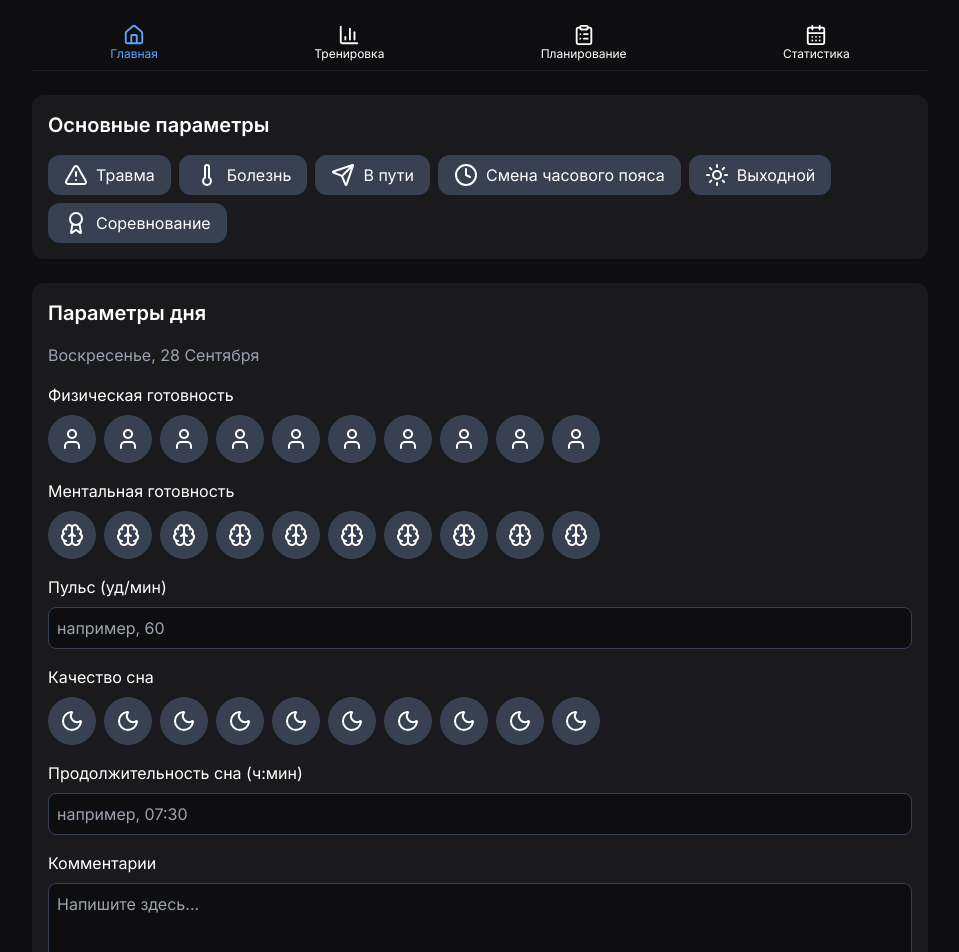
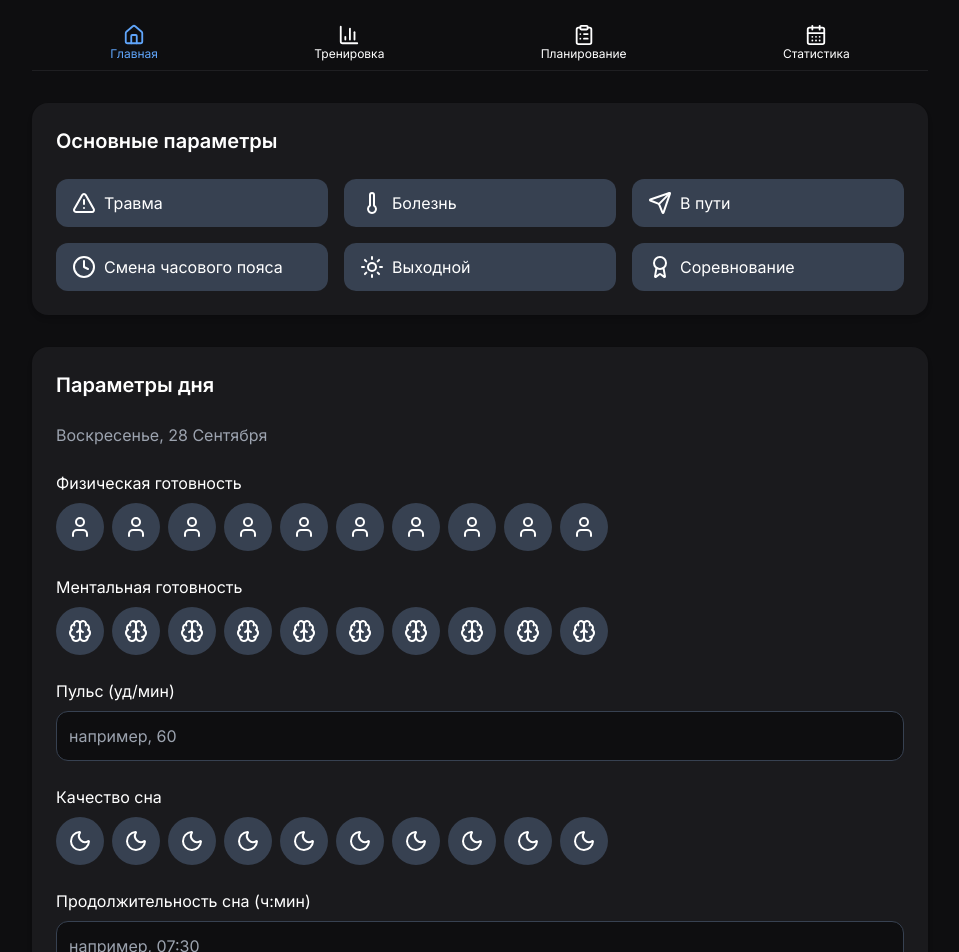
Before and after one commit to mbaliabin/dagbook-test, a React (Vite) app in the folder fasx-frontend/: page /daily in a window 1280 px wide. Shown: the top 952 px of the page, without its empty margins (160-1119 px from the left). Built offline with nearby package versions, Linux system fonts and the light colour scheme.

Commit message:
Доработка DailyParameters.tsx 8

```diff
--- a/fasx-frontend/src/pages/DailyParameters.tsx
+++ b/fasx-frontend/src/pages/DailyParameters.tsx
@@ -5,7 +5,7 @@ import {
 } from "lucide-react";
 
 export default function DailyParameters() {
-  // Основные параметры (вкл/выкл)
+  // Основные параметры
   const [skadet, setSkadet] = useState(false);
   const [syk, setSyk] = useState(false);
   const [paReise, setPaReise] = useState(false);
@@ -13,7 +13,7 @@ export default function DailyParameters() {
   const [fridag, setFridag] = useState(false);
   const [konkurranse, setKonkurranse] = useState(false);
 
-  // Параметры дня (10-балльная шкала)
+  // Параметры дня
   const [physical, setPhysical] = useState(0);
   const [mental, setMental] = useState(0);
   const [sleepQuality, setSleepQuality] = useState(0);
@@ -66,7 +66,7 @@ export default function DailyParameters() {
   };
 
   const renderTenButtons = (value: number, setValue: (val: number) => void, Icon: React.FC<React.SVGProps<SVGSVGElement>>) => (
-    <div className="flex space-x-2">
+    <div className="flex flex-wrap gap-2">
       {[...Array(10)].map((_, i) => (
         <button
           key={i}
@@ -95,7 +95,7 @@ export default function DailyParameters() {
   ) => (
     <button
       onClick={() => setActive(!active)}
-      className={`px-4 py-2 rounded-xl flex items-center space-x-2 ${active ? activeColor : "bg-gray-700"}`}
+      className={`px-4 py-3 rounded-xl flex items-center space-x-2 ${active ? activeColor : "bg-gray-700"} transition`}
     >
       <Icon className="w-6 h-6" fill={active ? "#fff" : "none"} stroke="#fff" strokeWidth={2} />
       <span>{label}</span>
@@ -104,7 +104,8 @@ export default function DailyParameters() {
 
   return (
     <div className="min-h-screen bg-[#0e0e10] text-white px-4 py-6">
-      <div className="max-w-4xl mx-auto space-y-6">
+      <div className="max-w-4xl mx-auto space-y-8">
+
         {/* Навигация */}
         <div className="flex justify-around items-center border-b border-[#1f1f22] pb-2 mb-4">
           <div className="flex flex-col items-center text-blue-400">
@@ -126,9 +127,9 @@ export default function DailyParameters() {
         </div>
 
         {/* Основные параметры */}
-        <div className="bg-[#1a1a1d] p-4 rounded-xl space-y-4">
+        <div className="bg-[#1a1a1d] p-6 rounded-2xl shadow-md space-y-6">
           <h2 className="text-xl font-semibold text-white">Основные параметры</h2>
-          <div className="flex flex-wrap gap-2">
+          <div className="grid grid-cols-2 md:grid-cols-3 gap-4">
             {renderToggleButton(skadet, setSkadet, AlertTriangle, "Травма", "bg-red-600")}
             {renderToggleButton(syk, setSyk, Thermometer, "Болезнь", "bg-red-500")}
             {renderToggleButton(paReise, setPaReise, Send, "В пути", "bg-blue-500")}
@@ -139,70 +140,71 @@ export default function DailyParameters() {
         </div>
 
         {/* Параметры дня */}
-        <div className="bg-[#1a1a1d] p-4 rounded-xl space-y-4">
+        <div className="bg-[#1a1a1d] p-6 rounded-2xl shadow-md space-y-6">
           <h2 className="text-xl font-semibold text-white">Параметры дня</h2>
           <p className="text-gray-400 capitalize">{today}</p>
 
           {/* Физическая готовность */}
-          <div>
-            <p className="mb-2">Физическая готовность</p>
+          <div className="space-y-2">
+            <p>Физическая готовность</p>
             {renderTenButtons(physical, setPhysical, User)}
           </div>
 
           {/* Ментальная готовность */}
-          <div>
-            <p className="mb-2">Ментальная готовность</p>
+          <div className="space-y-2">
+            <p>Ментальная готовность</p>
             {renderTenButtons(mental, setMental, Brain)}
           </div>
 
           {/* Пульс */}
-          <div>
-            <p className="mb-2">Пульс (уд/мин)</p>
+          <div className="space-y-2">
+            <p>Пульс (уд/мин)</p>
             <input
               type="number"
               value={pulse}
               onChange={(e) => setPulse(e.target.value)}
               placeholder="например, 60"
-              className="w-full p-2 rounded-lg bg-[#0e0e10] border border-gray-700 text-white"
+              className="w-full p-3 rounded-xl bg-[#0e0e10] border border-gray-700 text-white"
             />
           </div>
 
           {/* Сон */}
-          <div>
-            <p className="mb-2">Качество сна</p>
+          <div className="space-y-2">
+            <p>Качество сна</p>
             {renderTenButtons(sleepQuality, setSleepQuality, Moon)}
           </div>
 
-          <div>
-            <p className="mb-2">Продолжительность сна (ч:мин)</p>
+          <div className="space-y-2">
+            <p>Продолжительность сна (ч:мин)</p>
             <input
               type="text"
               value={sleepDuration}
               onChange={(e) => setSleepDuration(e.target.value)}
               placeholder="например, 07:30"
-              className="w-full p-2 rounded-lg bg-[#0e0e10] border border-gray-700 text-white"
+              className="w-full p-3 rounded-xl bg-[#0e0e10] border border-gray-700 text-white"
             />
           </div>
 
           {/* Комментарий */}
-          <div>
-            <p className="mb-2">Комментарии</p>
+          <div className="space-y-2">
+            <p>Комментарии</p>
             <textarea
               value={comment}
               onChange={(e) => setComment(e.target.value)}
               placeholder="Напишите здесь..."
-              className="w-full p-2 h-24 rounded-lg bg-[#0e0e10] border border-gray-700 text-white"
+              className="w-full p-3 h-28 rounded-xl bg-[#0e0e10] border border-gray-700 text-white"
             />
           </div>
 
           {/* Кнопка сохранить */}
           <button
             onClick={handleSave}
-            className="w-full bg-blue-600 hover:bg-blue-700 text-white py-2 rounded-xl"
+            className="w-full bg-blue-600 hover:bg-blue-700 text-white py-3 rounded-xl"
           >
             Сохранить
           </button>
         </div>
+
       </div>
     </div>
   );
```
